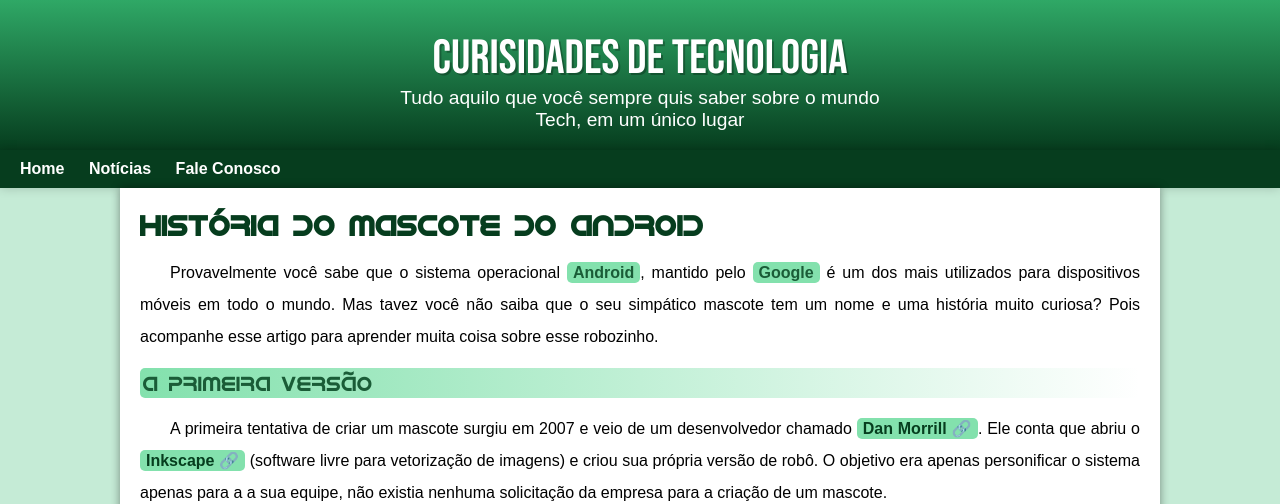
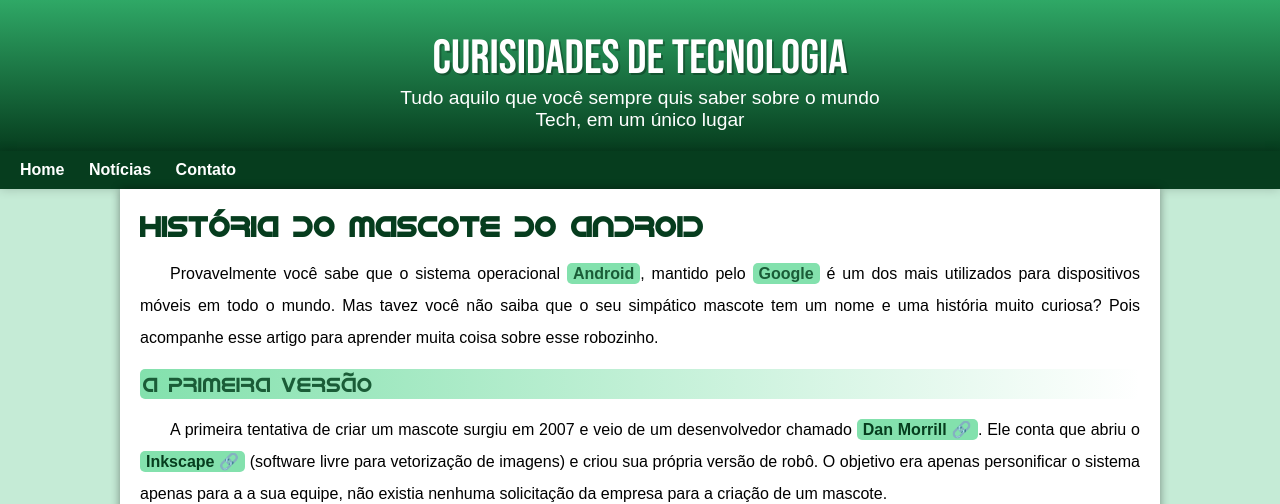
Before and after one commit to joaoclaudioprestes/curso-html-css, a plain HTML site: page Desafios/d010/pacote-projeto-d010/android.html in a window 1280 px wide. Shown: the top 504 px of the page. Drawn offline with Linux system fonts and the light colour scheme.

Commit message:
problema de padding corrigido

```diff
--- a/Desafios/d010/pacote-projeto-d010/android.html
+++ b/Desafios/d010/pacote-projeto-d010/android.html
@@ -20,7 +20,7 @@
     <nav>
         <a href="#">Home</a>
         <a href="#">Notícias</a>
-        <a href="#">Fale Conosco</a>
+        <a href="#">Contato</a>
     </nav>
 
     <main>
--- a/Desafios/d010/pacote-projeto-d010/style.css
+++ b/Desafios/d010/pacote-projeto-d010/style.css
@@ -68,7 +68,7 @@ header h1 {
 
 header p {
     color: white;
-    margin-bottom: 20px;
+    padding-bottom: 20px;
     font-size: 1.2em;
     max-width: 500px;
     padding-left: 10px;
```
